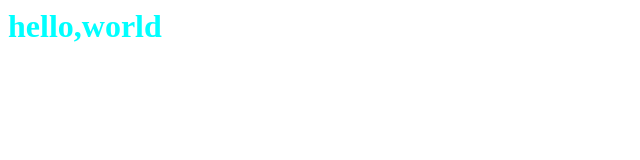
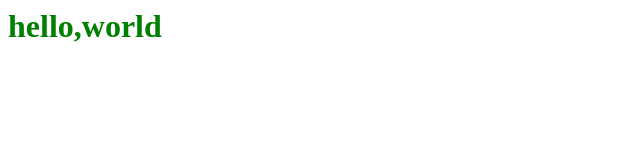
Before and after one commit to SARNOMOT/googlesearch, a plain HTML site: page index.html in a window 1280 px wide. Shown: the whole page, without its empty margins (0-640 px from the left). Drawn offline with Linux system fonts and the light colour scheme.

Commit message:
change color in heading

```diff
--- a/index.html
+++ b/index.html
@@ -1 +1 @@
-<h1 style="color: aqua;">hello,world<h2>
+<h1 style="color: green;">hello,world<h2>
```
